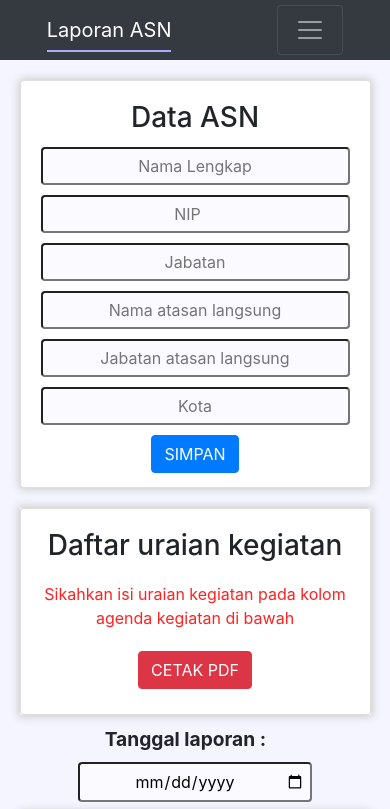
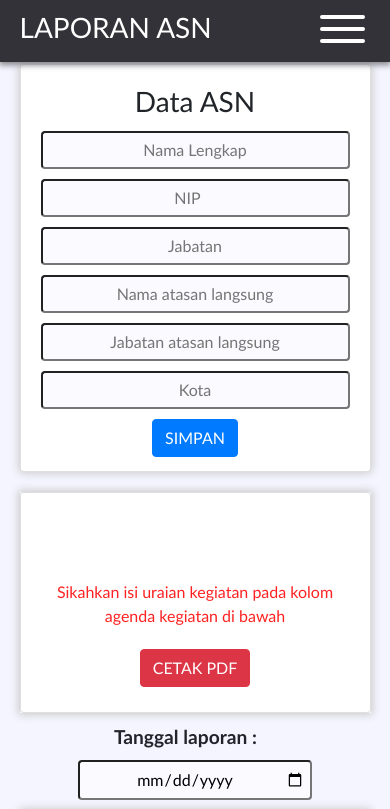
Before and after one commit to ryanadiputraa/laporan-asn, a React (Create React App) app: page / in a window 390 px wide. Shown: the top 809 px of the page. Built offline with nearby package versions, Linux system fonts and the light colour scheme.

Commit message:
replaced reactsrap navbar with custom navbar

```diff
--- /dev/null
+++ b/src/components/Navbar/Navbar.css
@@ -0,0 +1,119 @@
+.navbar {
+  align-items: center;
+  padding: 0 14%;
+  background-color: #323238;
+  box-shadow: 0 2px 6px 1px #828288;
+}
+
+.main-link {
+  display: flex;
+  align-items: center;
+}
+
+.title {
+  font-size: 28px;
+  color: #fff;
+  padding-bottom: 14px;
+}
+
+.nav-links {
+  display: flex;
+  width: 22%;
+  justify-content: space-between;
+  align-items: center;
+}
+
+.nav-link {
+  font-size: 22px;
+  color: #fff;
+  padding-bottom: 20px;
+}
+
+.title:hover, .nav-link:hover {
+  text-decoration: none;
+  color: #a5adff;
+}
+
+.active {
+  border-bottom: 4px solid #a5adff;
+}
+
+.hamburger {
+  height: 40px;
+  width: 16%;
+  position: relative;
+  top: -5px;
+  display: none;
+  padding: 6px;
+  border-radius: 20px;
+}
+
+.ham {
+  background-color: #fff;
+  height: 4px;
+  width: 100%;
+  border-radius: 30px;
+}
+
+@media screen and (max-width: 768px) {
+
+  .navbar {
+    padding: 0 7%;
+  }
+  .nav-links {
+    width: 36%;
+  }
+}
+
+@media screen and (max-width: 580px) {
+
+  .navbar {
+    padding: 6px 5%;
+    height: 62px;
+    overflow: hidden;
+    position: absolute;
+    z-index: 999;
+    width: 100%;
+    top: 0;
+  }
+
+  .container {
+    margin-top: 64px;
+  }
+
+  /* hamburger listener */
+  .active-navbar {
+    height: auto;
+  }
+
+  .active {
+    border-bottom: none;
+  }
+
+  .main-link {
+    margin-right: 25%;
+  }
+
+  .nav-links {
+    width: 100%;
+    flex-direction: column;
+  }
+
+  .nav-link {
+    padding: 6px;
+    width: 100%;
+    text-align: center;
+    margin-bottom: 4px;
+    border-radius: 20px;
+  }
+
+  .nav-link:hover {
+    background-color: #828288;
+  }
+
+  .hamburger {
+    display: flex;
+    flex-direction: column;
+    justify-content: space-between;
+  }
+}
--- /dev/null
+++ b/src/components/Navbar/Navbar.js
@@ -0,0 +1,30 @@
+import React from 'react';
+import { NavLink } from 'react-router-dom';
+import './Navbar.css';
+
+const Navbar = () => {
+
+  const toggleNavbar = () => {
+    const navbar = document.querySelector('.navbar');
+    navbar.classList.toggle('active-navbar');
+  }
+
+  return (
+    <div className="navbar">
+      <div className="main-link">
+        <NavLink className="title" exact to="/">LAPORAN ASN</NavLink>
+      </div>
+      <div className="hamburger" onClick={toggleNavbar}>
+        <div className="ham"></div>
+        <div className="ham"></div>
+        <div className="ham"></div>
+      </div>
+      <div className="nav-links">
+        <NavLink className="nav-link" to="/about">Tentang</NavLink>
+        <NavLink className="nav-link" to="/help">Bantuan</NavLink>
+      </div>
+    </div>
+  )
+}
+
+export default Navbar;
--- a/src/containers/App/App.css
+++ b/src/containers/App/App.css
@@ -1,5 +1,6 @@
 .App {
   background-color: #f5f5ff;
+  font-family: 'Gill Sans', 'Gill Sans MT', Calibri, 'Trebuchet MS', sans-serif;
 }
 
 input, textarea {
--- a/src/containers/Pages/About/About.js
+++ b/src/containers/Pages/About/About.js
@@ -1,8 +1,9 @@
 import React from 'react';
 import 'bootstrap/dist/css/bootstrap.css';
 
+
 const About = () => {
-  return(
+  return (
     <div className="about container">
       <h2 className="text-center mt-4">Aplikasi Laporan ASN</h2>
       <p className="about-text mt-4 text-justify">Aplikasi ini dibuat untuk Aparatur Sipil Negara (ASN) dalam pembuatan laporan kegiatan harian. Aplikasi berbasis web menerima dan mengelola input yang kemudian diubah dalam bentuk pdf, dengan format tabel yang telah disesuaikan. Untuk panduan penggunaan dapat dilihat pada menu bantuan. Klik icon sosial media di bawah untuk membagikan link web ini.</p>
--- a/src/containers/Pages/Home/Home.css
+++ /dev/null
@@ -1,34 +0,0 @@
-.navbar {
-  padding: 5px 12%;
-}
-
-.navbar-brand {
-  margin-right: 70%;
-}
-
-.nav-main,
-a.nav-item {
-  text-decoration: none;
-  color: #fff;
-  padding-bottom: 8px;
-}
-
-a.nav-item:first-child {
-  margin-right: 2em;
-}
-
-.nav-main:hover,
-a.nav-item:hover {
-  text-decoration: none;
-  color: #aaf;
-}
-
-.active {
-  border-bottom: 2px solid #aaf;
-}
-
-@media screen and (max-width: 768px) {
-  .navbar-brand {
-    margin-right: 0px;
-  }
-}
--- a/src/containers/Pages/Home/Home.js
+++ b/src/containers/Pages/Home/Home.js
@@ -1,49 +1,17 @@
-import React, { Fragment, useState } from "react";
-import {
-  Collapse,
-  Navbar,
-  NavbarToggler,
-  NavbarBrand,
-  Nav,
-  NavItem,
-} from "reactstrap";
-import { BrowserRouter as Router, Route, NavLink } from "react-router-dom";
+import React, { Fragment } from "react";
+import { BrowserRouter as Router, Route } from "react-router-dom";
+import Navbar from '../../../components/Navbar/Navbar';
 import InputFields from "../InputFields/InputFields";
 import About from "../About/About";
 import Help from "../Help/Help";
-import "./Home.css";
 import Footer from "../../../components/Footer/Footer";
 
 function Home() {
-  const [isOpen, setIsOpen] = useState(false);
-  const toggle = () => setIsOpen(!isOpen);
 
   return (
     <Fragment>
       <Router>
-        <Navbar className="navbar" color="dark" dark expand="md">
-          <NavbarBrand>
-            <NavLink exact to="/" className="nav-main">
-              Laporan ASN
-            </NavLink>
-          </NavbarBrand>
-          <NavbarToggler onClick={toggle} />
-          <Collapse isOpen={isOpen} navbar>
-            <Nav className="mr-auto" navbar>
-              <NavItem>
-                <NavLink to="/about/" className="nav-item">
-                  Tentang
-                </NavLink>
-              </NavItem>
-              <NavItem>
-                <NavLink to="/help/" className="nav-item">
-                  Bantuan
-                </NavLink>
-              </NavItem>
-            </Nav>
-          </Collapse>
-        </Navbar>
-
+        <Navbar />
         <Route exact path="/" component={InputFields} />
         <Route path="/about/" component={About} />
         <Route path="/help/" component={Help} />
```
